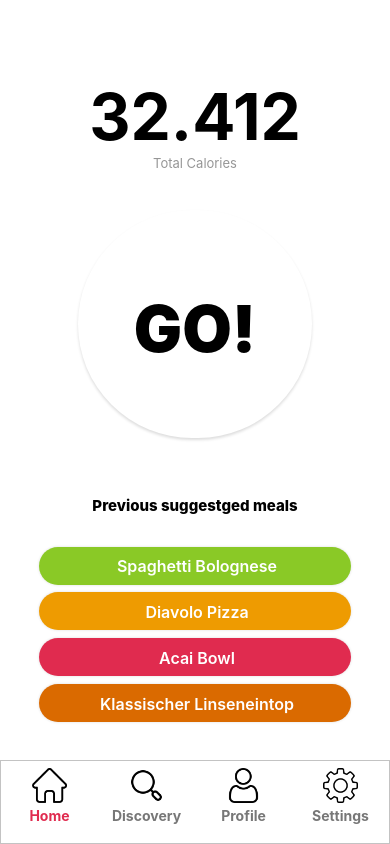
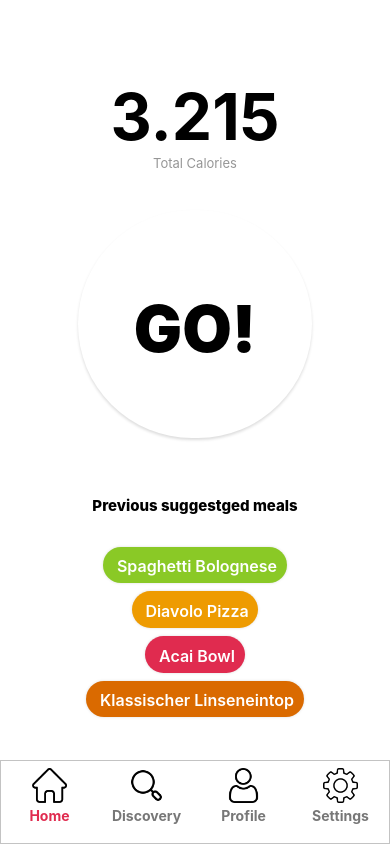
Before and after one commit to Linus-CS/food-app, a React Native app: screen / in a window 390 px wide. Built offline with nearby package versions, Linux system fonts and the light colour scheme.

Commit message:
Changed some design + prepared native module

```diff
--- a/src/components/Previous.tsx
+++ b/src/components/Previous.tsx
@@ -12,8 +12,7 @@ export default function Previous(props: any) {
 
 const styles = StyleSheet.create({
     container: {
-        height: "5%",
-        width: "80%",
+        height: "17%",
         padding: "2.5%",
         borderRadius: 50,
         backgroundColor: "white",
--- /dev/null
+++ b/src/misc/MockFoodService.ts
@@ -0,0 +1,3 @@
+export function retrieveMeals() {
+    return ["Rote Linsen-Kokos-Suppe", "Spinat mit Spiegelei", "Eierkuchen", "Kartoffelpuffer", "Fischstäbchen", "Spaghetti Bolognese", "Diavolo Pizza", "Acai Bowl", "Klassischer Linseneintop"];
+}
--- a/src/screens/Home.tsx
+++ b/src/screens/Home.tsx
@@ -1,15 +1,24 @@
 
-import { useState } from 'react';
-import { View, Text, StyleSheet } from 'react-native';
+import { useEffect, useState } from 'react';
+import { View, Text, StyleSheet, ScrollView } from 'react-native';
 import Previous from '../components/Previous';
 import RoundButton from '../components/RoundButton';
 import Suggestion from './Suggestion';
+// import EncryptedStorage from 'react-native-encrypted-storage';
+
 export default function Home(props: any) {
     const [suggest, setSuggest] = useState(false);
 
-    // Replace with actual data
-    const calories = 32412
-    const previousSuggestions = ["Spaghetti Bolognese", "Diavolo Pizza", "Acai Bowl", "Klassischer Linseneintop"];
+    const [calories, setCalories] = useState(3215);
+    const [previousSuggestions, setPrevious] = useState(["Spaghetti Bolognese", "Diavolo Pizza", "Acai Bowl", "Klassischer Linseneintop"]);
+
+
+    // useEffect(() => {
+    //     (async () => {
+    //         setCalories(await retrieveLocal("calories"))
+    //         setPrevious(await retrieveLocal("previous_suggestions"))
+    //     })();
+    // }, []);
 
     if (suggest) {
         return <Suggestion></Suggestion>;
@@ -21,11 +30,23 @@ export default function Home(props: any) {
             <Text style={styles.subHeader}>Total Calories</Text>
             <RoundButton style={styles.button} onTouchEnd={() => setSuggest(true)}>GO!</RoundButton>
             <Text style={styles.secondHeader}>Previous suggestged meals</Text>
-            {previousSuggestions.map((item, index) => <Previous style={styles.meals} key={index} id={index} > {item}</Previous>)
-            }
+            <ScrollView style={{ width: "100%" }} contentContainerStyle={styles.scrollContainer}>
+                {previousSuggestions.map((item, index) => <Previous style={styles.meals} key={index} id={index} > {item}</Previous>)}
+            </ScrollView>
         </View >
     );
 }
+
+// async function retrieveLocal(name: string) {
+//     try {
+//         const value = await EncryptedStorage.getItem(name);
+//         if (value !== undefined) {
+//             return JSON.parse(value);
+//         }
+//     } catch (error) {
+//         console.log("Error while retrieving from local storage: ", error.code);
+//     }
+// }
 
 
 const styles = StyleSheet.create({
@@ -53,6 +74,10 @@ const styles = StyleSheet.create({
         marginTop: "15%",
         marginBottom: "7%",
     },
+    scrollContainer: {
+        flex: 1,
+        alignItems: "center",
+    },
     meals: {
         margin: "1%"
     }
--- a/src/screens/Suggestion.tsx
+++ b/src/screens/Suggestion.tsx
@@ -3,6 +3,7 @@
 import { useState } from 'react';
 import { View, Text, StyleSheet, Image } from 'react-native';
 import Swipe from '../components/Swipe';
+import { retrieveMeals } from '../misc/MockFoodService';
 
 const heart = require("../../assets/heart.png");
 const close = require("../../assets/close.png");
@@ -10,8 +11,8 @@ const close = require("../../assets/close.png");
 export default function Suggestion(props: any) {
     const [swipe, setSwipe] = useState(false);
 
-    // Request new food items...
-    const foods = ["Rote Linsen-Kokos-Suppe", "Spinat mit Spiegelei", "Eierkuchen", "Kartoffelpuffer", "Fischstäbchen", "Spaghetti Bolognese", "Diavolo Pizza", "Acai Bowl", "Klassischer Linseneintop"];
+    // Replace with actual service...
+    const foods = retrieveMeals();
 
     return (
         <View style={styles.container}>
```
Also changed, not shown: package.json (+4 -3 lines), 1 other file (tests, documents, lock files or other folders).
